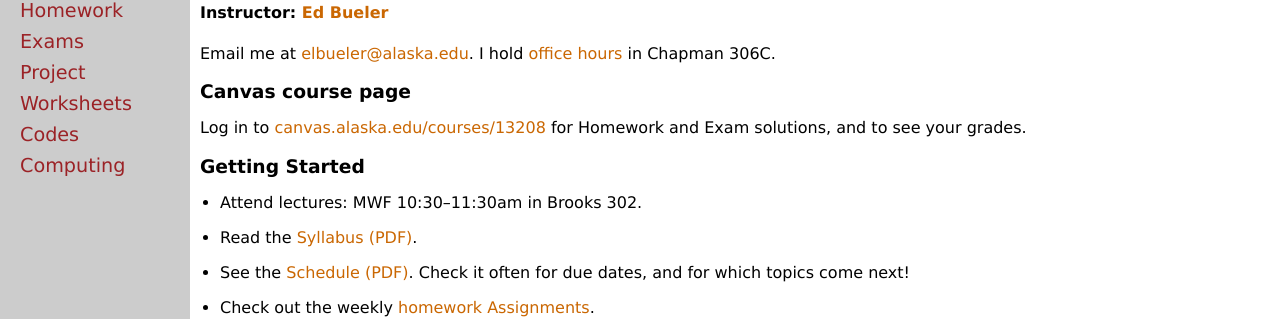
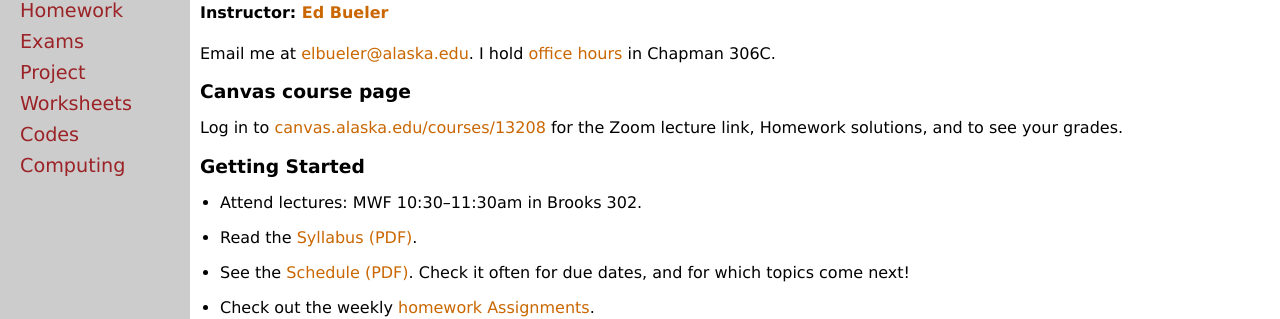
Before and after one commit to bueler/nade, a Jekyll site: the page built from index.md, in a window 1280 px wide and 1146 px high. Shown: the part 122-441 px from the top of the window. Built offline with Jekyll 4.4.1, drawn with Linux system fonts in a browser that asks for light colours.

Commit message:
where to find zoom link

```diff
--- a/index.md
+++ b/index.md
@@ -11,7 +11,7 @@ Email me at [elbueler@alaska.edu](mailto:elbueler@alaska.edu).  I hold [office h
 
 ### Canvas course page
 
-Log in to [canvas.alaska.edu/courses/13208](https://canvas.alaska.edu/courses/13208) for Homework and Exam solutions, and to see your grades.
+Log in to [canvas.alaska.edu/courses/13208](https://canvas.alaska.edu/courses/13208) for the Zoom lecture link, Homework solutions, and to see your grades.
 
 ### Getting Started
 
```
